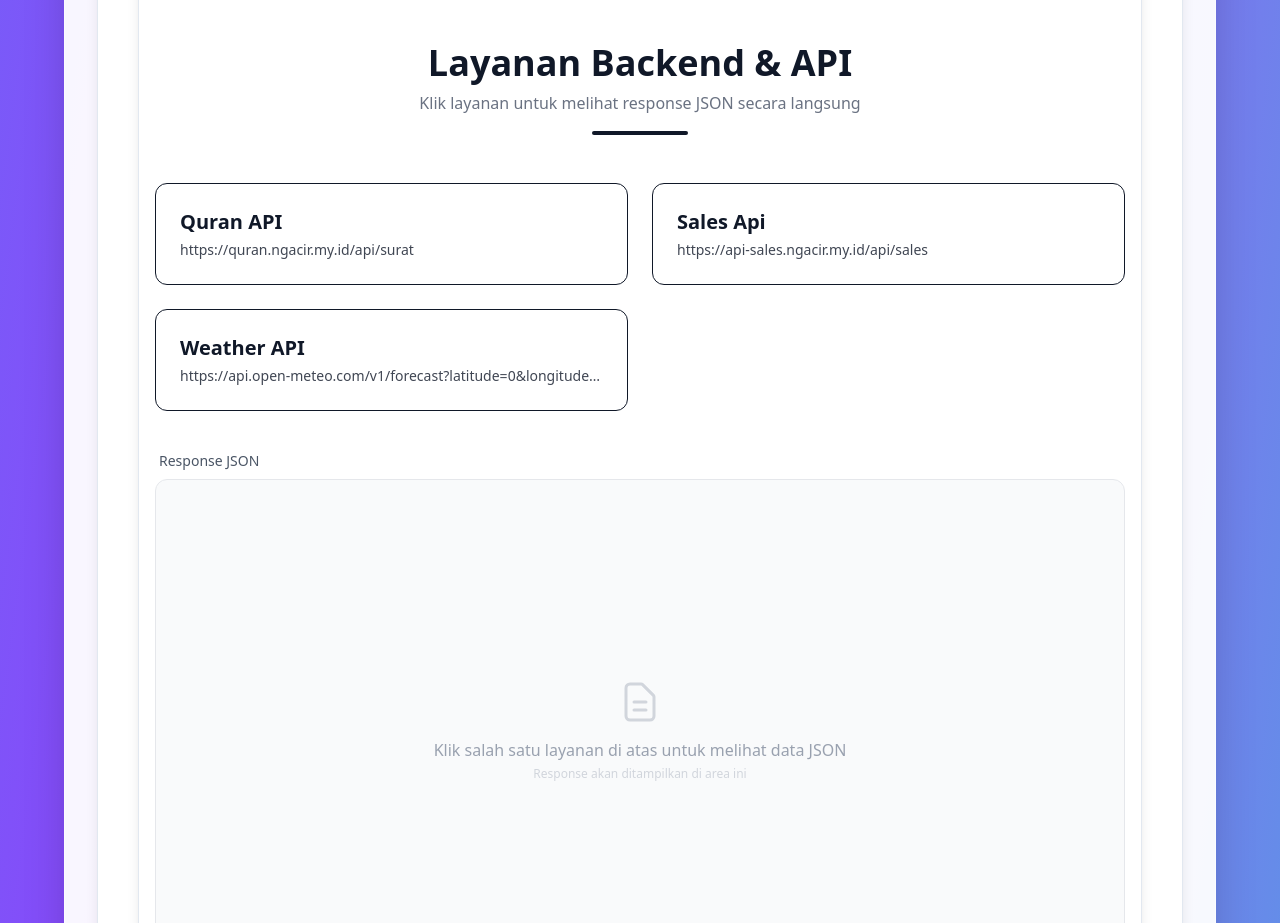
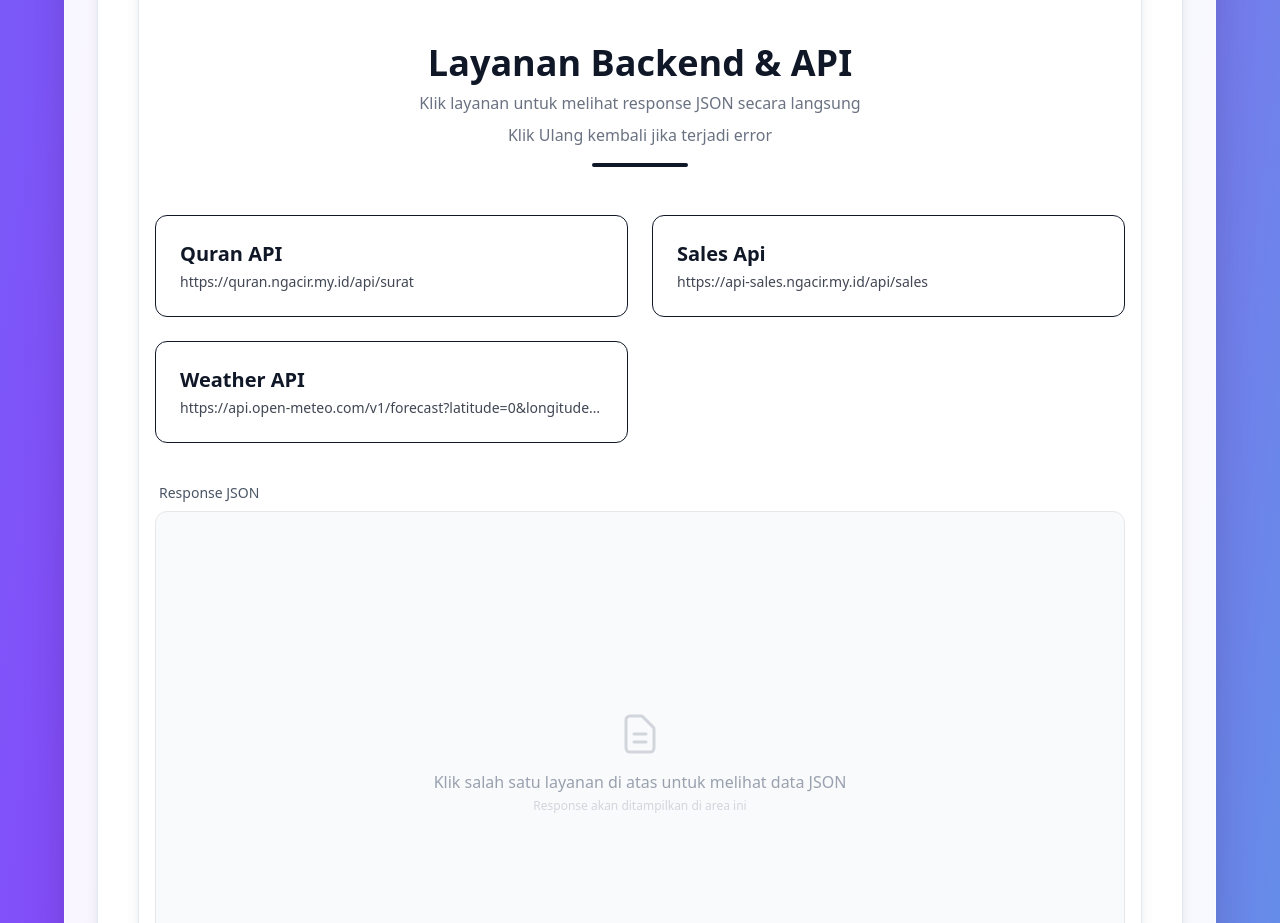
Before and after one commit to ilhamganteng321/react-cv, a React (Vite) app: page / in a window 1280 px wide. Shown: the part 5160-6083 px from the top of the page. Built offline with nearby package versions, Linux system fonts and the light colour scheme.

Commit message:
adding sales services

```diff
--- a/src/components/Api.jsx
+++ b/src/components/Api.jsx
@@ -18,7 +18,7 @@ const ApiShowcase = () => {
       url: "https://api-sales.ngacir.my.id/api/sales",
     },
     {
-      id: 2,
+      id: 3,
       name: "Weather API",
       url: "https://api.open-meteo.com/v1/forecast?latitude=0&longitude=109&current_weather=true",
     },
@@ -58,6 +58,9 @@ const ApiShowcase = () => {
           </h2>
           <p className="text-gray-500 text-sm md:text-base mt-2 px-2">
             Klik layanan untuk melihat response JSON secara langsung
+          </p>
+<p className="text-gray-500 text-sm md:text-base mt-2 px-2">
+            Klik Ulang kembali jika terjadi error
           </p>
           <div className="w-16 md:w-24 h-1 bg-gray-900 mx-auto mt-3 md:mt-4 rounded-full"></div>
         </div>
```
